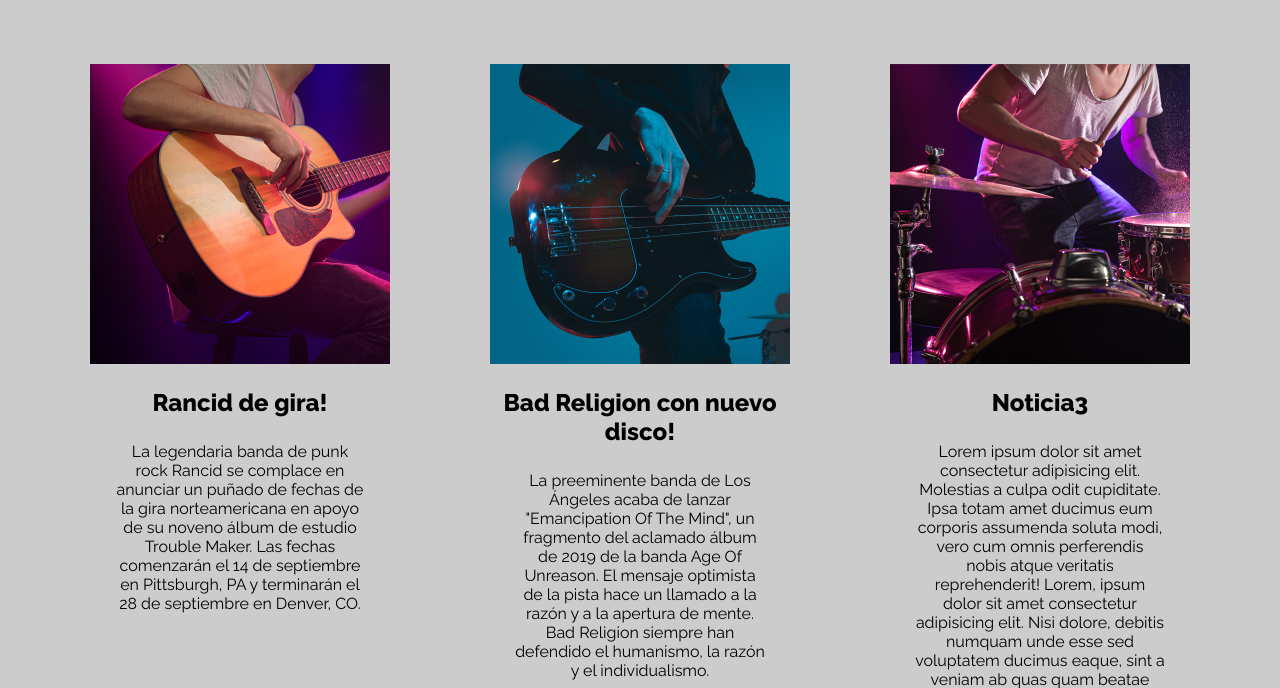
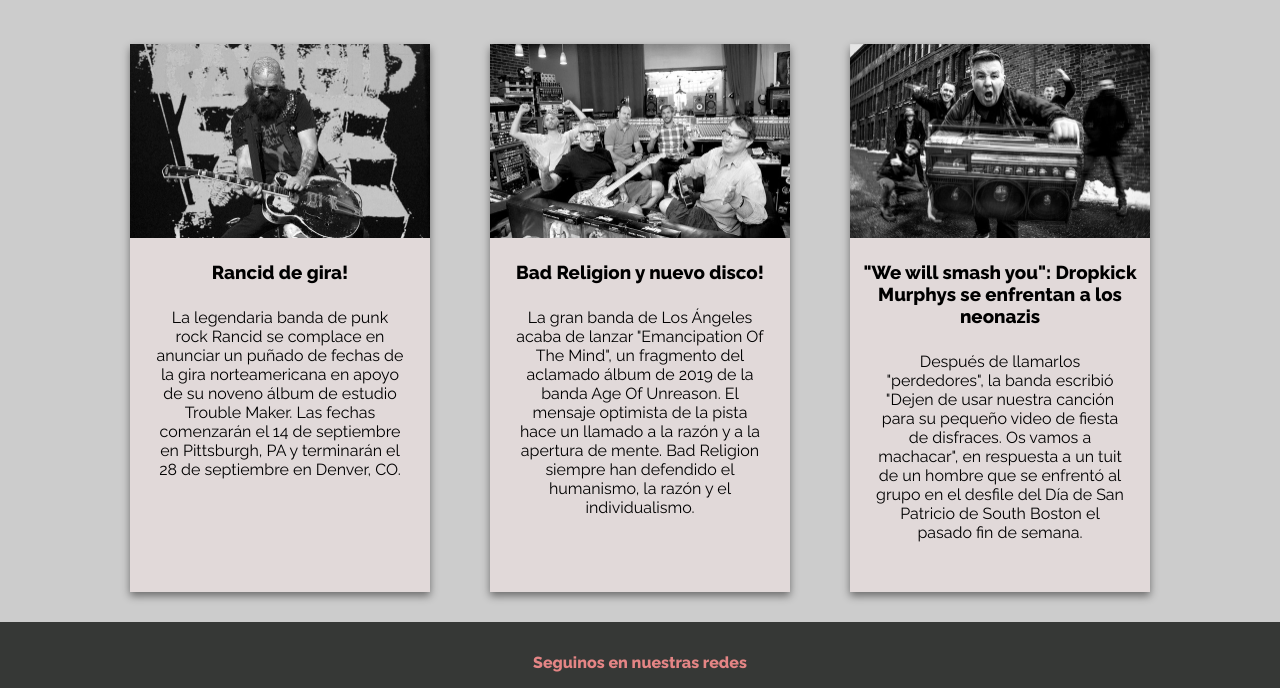
Before and after one commit to Leoxl83/GaragelandRecords, a website: page index.html in a window 1280 px wide. Shown: the part 628-1316 px from the top of the page. Drawn offline with Linux system fonts and the light colour scheme.

Commit message:
actualizacion de secciones

```diff
--- a/index.html
+++ b/index.html
@@ -1,6 +1,5 @@
 <!DOCTYPE html>
 <html lang="en">
-
 <head>
     <meta charset="UTF-8">
     <meta http-equiv="X-UA-Compatible" content="IE=edge">
@@ -33,7 +32,6 @@
             <img class="imagenFondo"  src="./assets/images/micro.jpg" width="100%"></img>
             <div class="textoEncima"><h3>Descendents comparten "Like The Way I Know"</h3>
             <p>Hoy, la legendaria banda de punk Descendents comparte el tema de 56 segundos de energía cruda "Like The Way I Know" de su próximo álbum 9th & Walnut que saldrá el 23 de julio a través de Garageland Records.</p>
-            <p>"Una de las primeras canciones de Descendents, escrita en 1977 por David Nolte (miembro fundador), sobre cómo vivir en Hermosa Beach le hacía sentir como un bicho raro", señala el batería Bill Stevenson.</p>
 
         </div>
 
@@ -41,24 +39,23 @@
         <h1 class="titulo">Noticias</h1>
         <div class="noticias">
             <div class="noticias__rectangulo">
-                <img src="./assets/images/foto01.jpg" width="300px" alt=""></img>
-                <h2>Rancid de gira!</h2>
+                <img src="./assets/images/rancidnoticia.jpeg" width="300px" alt="rancidnoticia"></img>
+                <h3>Rancid de gira!</h3>
                 <p>La legendaria banda de punk rock Rancid se complace en anunciar un puñado de fechas de la gira norteamericana en apoyo de su noveno álbum de estudio Trouble Maker. Las fechas comenzarán el 14 de septiembre en Pittsburgh, PA y terminarán el 28 de septiembre en Denver, CO.</p>
             </div>
             <div class="noticias__rectangulo">
-                <img src="./assets/images/foto2.jpg" width="300px" alt=""></img>
-                <h2>Bad Religion con nuevo disco!</h2>
-                <p>La preeminente banda de Los Ángeles acaba de lanzar "Emancipation Of The Mind", un fragmento del aclamado álbum de 2019 de la banda Age Of Unreason. El mensaje optimista de la pista hace un llamado a la razón y a la apertura de mente. Bad Religion siempre han defendido el humanismo, la razón y el individualismo.</p>
+                <img src="./assets/images/badreligionnoticia.jpeg" width="300px" alt="badreligionnoticia"></img>
+                <h3>Bad Religion y nuevo disco!</h3>
+                <p>La gran banda de Los Ángeles acaba de lanzar "Emancipation Of The Mind", un fragmento del aclamado álbum de 2019 de la banda Age Of Unreason. El mensaje optimista de la pista hace un llamado a la razón y a la apertura de mente. Bad Religion siempre han defendido el humanismo, la razón y el individualismo.</p>
             </div>
             <div class="noticias__rectangulo">
-                <img src="./assets/images/foto3.jpg" width="300px" alt=""></img>
-                <h2>Noticia3</h2>
-                <p>Lorem ipsum dolor sit amet consectetur adipisicing elit. Molestias a culpa odit cupiditate. Ipsa totam amet ducimus eum corporis assumenda soluta modi, vero cum omnis perferendis nobis atque veritatis reprehenderit!
-                Lorem, ipsum dolor sit amet consectetur adipisicing elit. Nisi dolore, debitis numquam unde esse sed voluptatem ducimus eaque, sint a veniam ab quas quam beatae eveniet doloribus voluptatibus delectus nam?
-                </p>
+                <img src="./assets/images/murphysnoticia.jpeg" width="300px" alt="murphysnoticia"></img>
+                <h3>"We will smash you": Dropkick Murphys se enfrentan a los neonazis</h3>
+                <p>Después de llamarlos "perdedores", la banda escribió "Dejen de usar nuestra canción para su pequeño video de fiesta de disfraces. Os vamos a machacar", en respuesta a un tuit de un hombre que se enfrentó al grupo en el desfile del Día de San Patricio de South Boston el pasado fin de semana.</p>
             </div>
         </div>
-    </main> <!--Finaliza sección noticias-->
+
+    </main>
 
     <footer class="footer">
         <div class="footer__media">
@@ -72,6 +69,5 @@
             <p>Todos los derechos reservados 2022. Garageland Records</p>
         </div>
     </footer>
-
 </body>
 </html>
--- a/sass/misc/_medias.scss
+++ b/sass/misc/_medias.scss
@@ -11,7 +11,7 @@
 	    font-size: 12px;
     }
 	.noticias {
-        display: block;
+        display: grid;
         &__rectangulo {
             font-size: 14px;
             width: 300px;
@@ -50,7 +50,7 @@
 	    width: 300px;
     }
 	.bandas {
-        display: block;
+        display: grid;
     }
     .form {
         width: 90%;
--- a/sass/views/_home.scss
+++ b/sass/views/_home.scss
@@ -25,6 +25,9 @@
 
     &__rectangulo {
         width: 300px;
-        margin: 50px;
+        margin: 30px;
+        background-color: #fce9e96b;
+        box-shadow: 0 4px 8px 0 rgba(0, 0, 0, 0.466);
+
     }
 }
```
Also changed, not shown: assets/pages/lanzamientos.html (+1 -0 lines), assets/css/main.css, assets/images/badreligionnoticia.jpeg (added), assets/images/clash.JPG (added), assets/images/murphysnoticia.jpeg (added), assets/images/rancidnoticia.jpeg (added).
